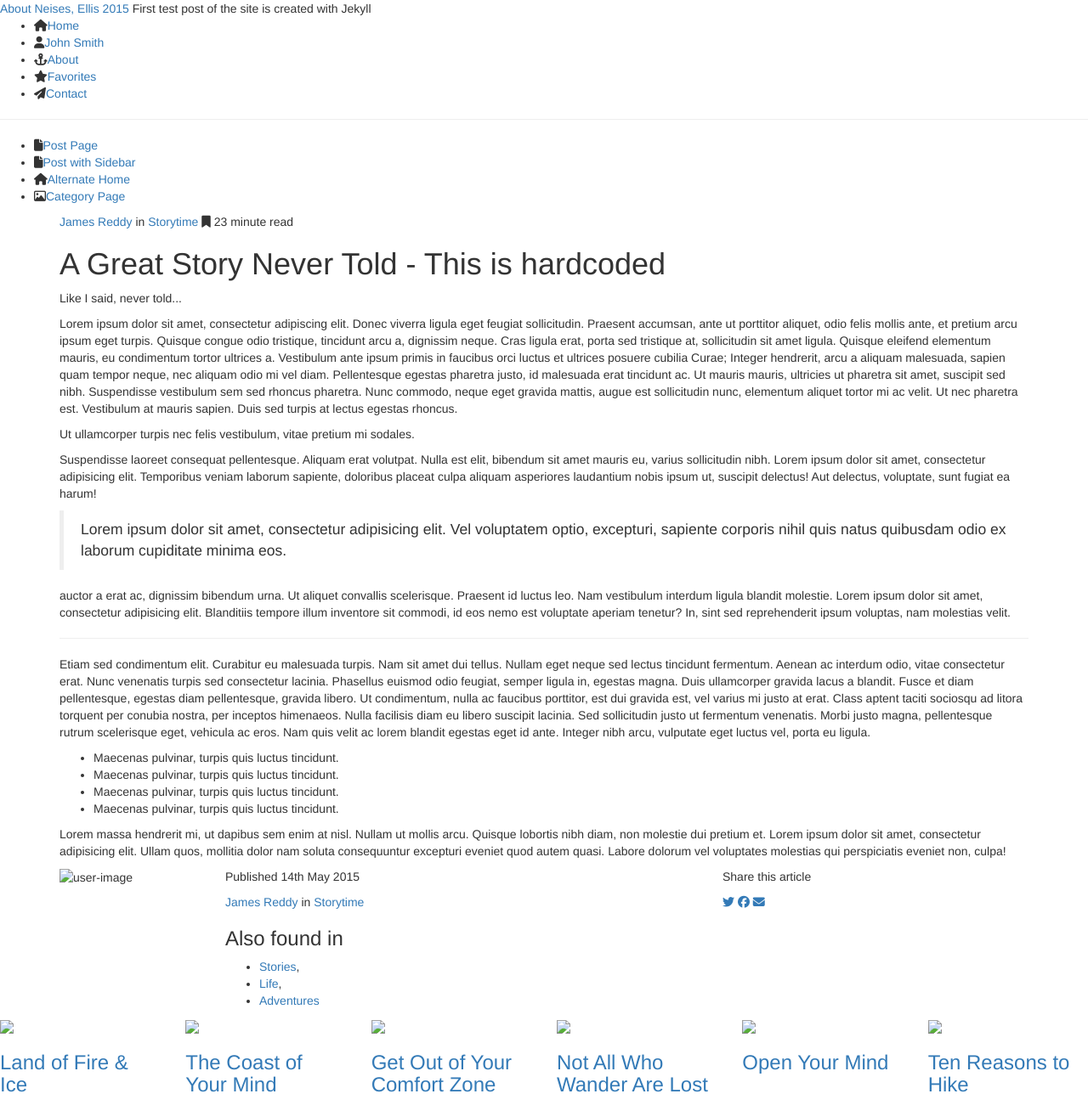
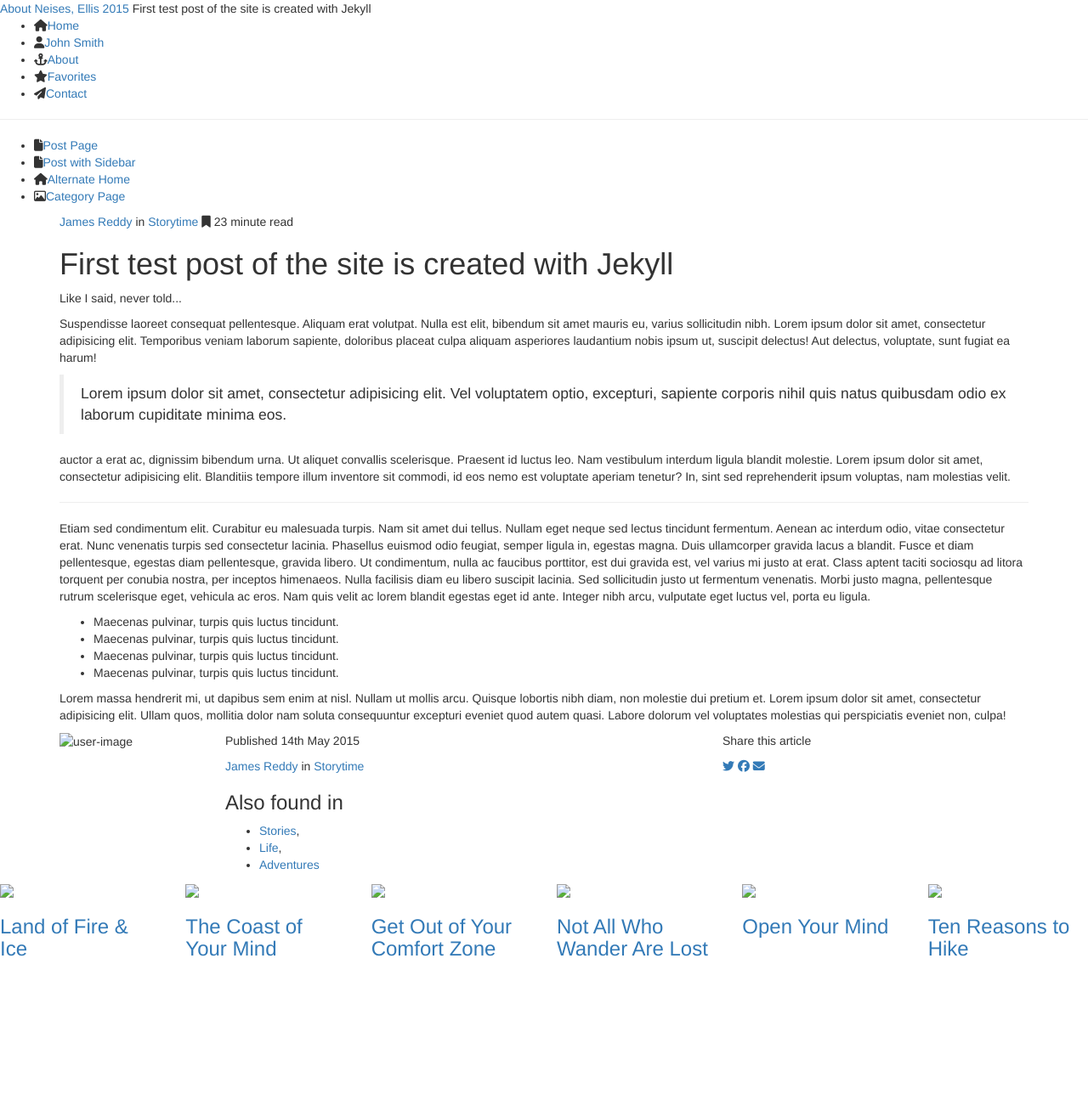
Before and after one commit to EJBlog/EJBlog.github.io, a Jekyll site: the page built from _posts/2015-12-23-first-site-post.md, in a window 1280 px wide. Shown: the whole page at 85% size. Built offline with Jekyll 4.4.1, drawn with Linux system fonts in a browser that asks for light colours; nearby versions of some CDN libraries; library files that are not in the unit come from our copies; comment, search, counter and statistics services are not loaded; after the commit the page ends 1141 px from its top, so only the background shows below that.

Commit message:
Update post.html

```diff
--- a/_layouts/post.html
+++ b/_layouts/post.html
@@ -11,9 +11,9 @@ layout: default
         <meta name="description" content="">
         <meta name="viewport" content="width=device-width">
 
-        <link rel="stylesheet" href="css/bootstrap.min.css">
-        <link rel="stylesheet" href="css/font-awesome.min.css">
-        <link rel="stylesheet" href="css/main.css">
+        <link rel="stylesheet" href="{{ site.baseurl }}/bootstrap.min.css">
+        <link rel="stylesheet" href="{{ site.baseurl }}/font-awesome.min.css">
+        <link rel="stylesheet" href="{{ site.baseurl }}/main.css">
 
         <!--[if lt IE 9]>
             <script src="/js/vendor/html5shiv.min.js"></script>
@@ -74,13 +74,11 @@ layout: default
                         <a class="" href="category.html">James Reddy</a> in <a class="" href="category.html">Storytime</a> <i class="link-spacer"></i> <i class="fa fa-bookmark"></i> 23 minute read
                     </p>
 <!--Jake: This needs to be changes bc it is hardcoding a blog post-->
-                    <h1>A Great Story Never Told - This is hardcoded</h1>
+                    <h1>{{ page.title }}</h1>
 
                     <p class="subtitle">Like I said, never told...</p>
 
-                    <p>Lorem ipsum dolor sit amet, consectetur adipiscing elit. Donec viverra ligula eget feugiat sollicitudin. Praesent accumsan, ante ut porttitor aliquet, odio felis mollis ante, et pretium arcu ipsum eget turpis. Quisque congue odio tristique, tincidunt arcu a, dignissim neque. Cras ligula erat, porta sed tristique at, sollicitudin sit amet ligula. Quisque eleifend elementum mauris, eu condimentum tortor ultrices a. Vestibulum ante ipsum primis in faucibus orci luctus et ultrices posuere cubilia Curae; Integer hendrerit, arcu a aliquam malesuada, sapien quam tempor neque, nec aliquam odio mi vel diam. Pellentesque egestas pharetra justo, id malesuada erat tincidunt ac. Ut mauris mauris, ultricies ut pharetra sit amet, suscipit sed nibh. Suspendisse vestibulum sem sed rhoncus pharetra. Nunc commodo, neque eget gravida mattis, augue est sollicitudin nunc, elementum aliquet tortor mi ac velit. Ut nec pharetra est. Vestibulum at mauris sapien. Duis sed turpis at lectus egestas rhoncus.</p>
-
-                    <p class="pullquote">Ut ullamcorper turpis nec felis vestibulum, vitae pretium mi sodales.</p>
+                    <p>{{ Content }}</p>
 
 
                     <p>Suspendisse laoreet consequat pellentesque. Aliquam erat volutpat. Nulla est elit, bibendum sit amet mauris eu, varius sollicitudin nibh. Lorem ipsum dolor sit amet, consectetur adipisicing elit. Temporibus veniam laborum sapiente, doloribus placeat culpa aliquam asperiores laudantium nobis ipsum ut, suscipit delectus! Aut delectus, voluptate, sunt fugiat ea harum!</p>
```
